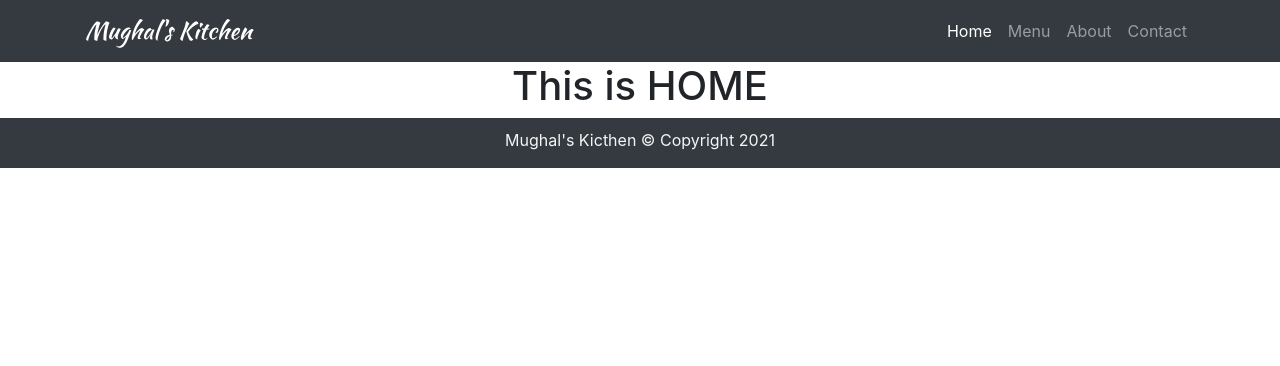
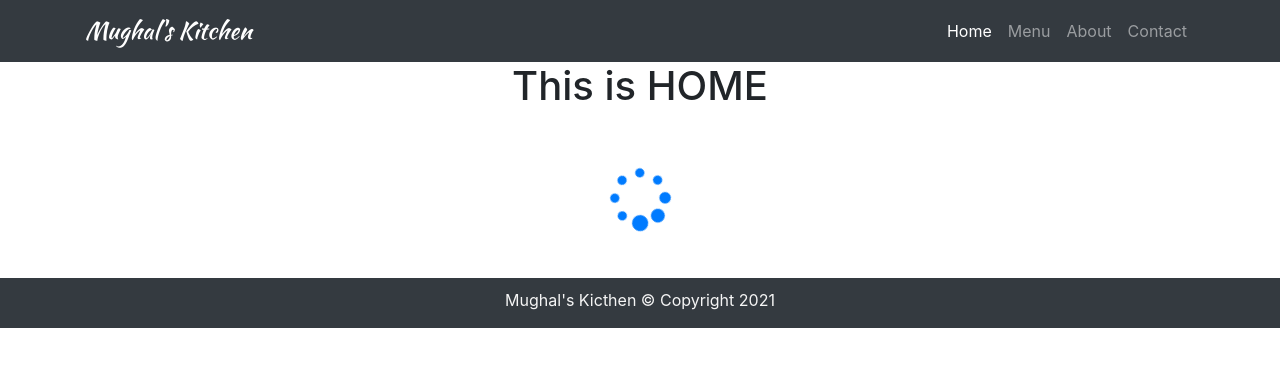
Before and after one commit to nihaltowfiq/Mughals-Kitchen, a React (Create React App) app: page /home in a window 1280 px wide. Shown: the top 366 px of the page. Built offline with nearby package versions, Linux system fonts and the light colour scheme.

Commit message:
added Loading.js

```diff
--- a/package.json
+++ b/package.json
@@ -8,6 +8,7 @@
     "@testing-library/user-event": "^12.1.10",
     "bootstrap": "^4.6.0",
     "dateformat": "^4.5.0",
+    "font-awesome": "^4.7.0",
     "react": "^17.0.1",
     "react-dom": "^17.0.1",
     "react-popper": "^2.2.4",
--- a/src/components/Body/Home.js
+++ b/src/components/Body/Home.js
@@ -1,10 +1,12 @@
 import React, { Component } from "react";
+import Loading from "./Loading";
 class Home extends Component {
   render() {
     document.title = "Mughal's Kitchen - Home";
     return (
       <div>
         <h1>This is HOME</h1>
+        <Loading />
       </div>
     );
   }
--- /dev/null
+++ b/src/components/Body/Loading.js
@@ -0,0 +1,11 @@
+import React from "react";
+
+const Loading = () => {
+  return (
+    <div className="text-center p-5">
+      <span className="fa fa-spinner text-primary fa-4x fa-fw fa-pulse"></span>
+    </div>
+  );
+};
+
+export default Loading;
--- a/src/index.js
+++ b/src/index.js
@@ -4,6 +4,7 @@ import "./index.css";
 import App from "./App";
 import reportWebVitals from "./reportWebVitals";
 import "bootstrap/dist/css/bootstrap.min.css";
+import "font-awesome/css/font-awesome.css";
 
 ReactDOM.render(<App />, document.getElementById("root"));
 
```
Also changed, not shown: 2 other files (tests, documents, lock files or other folders).
